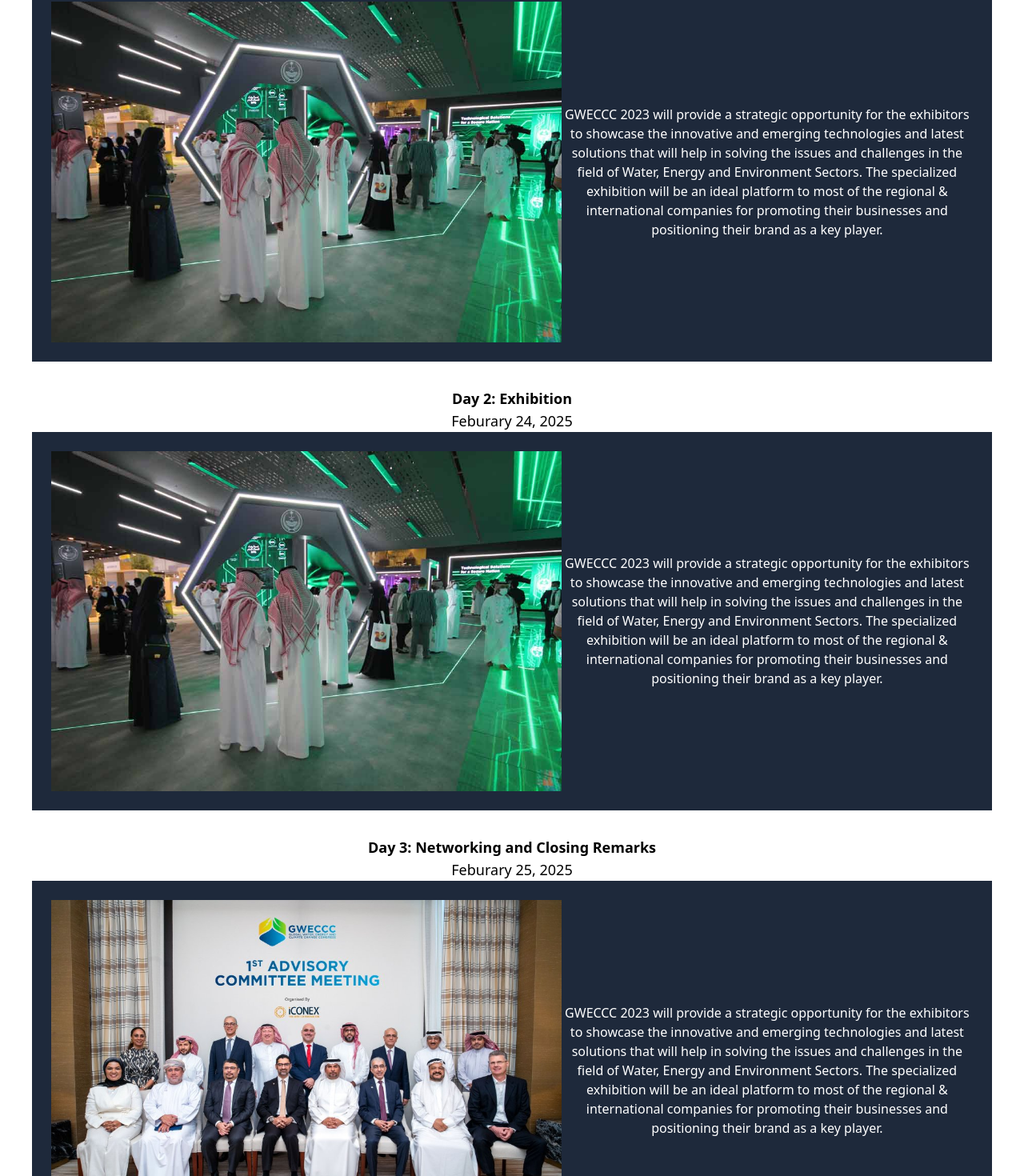
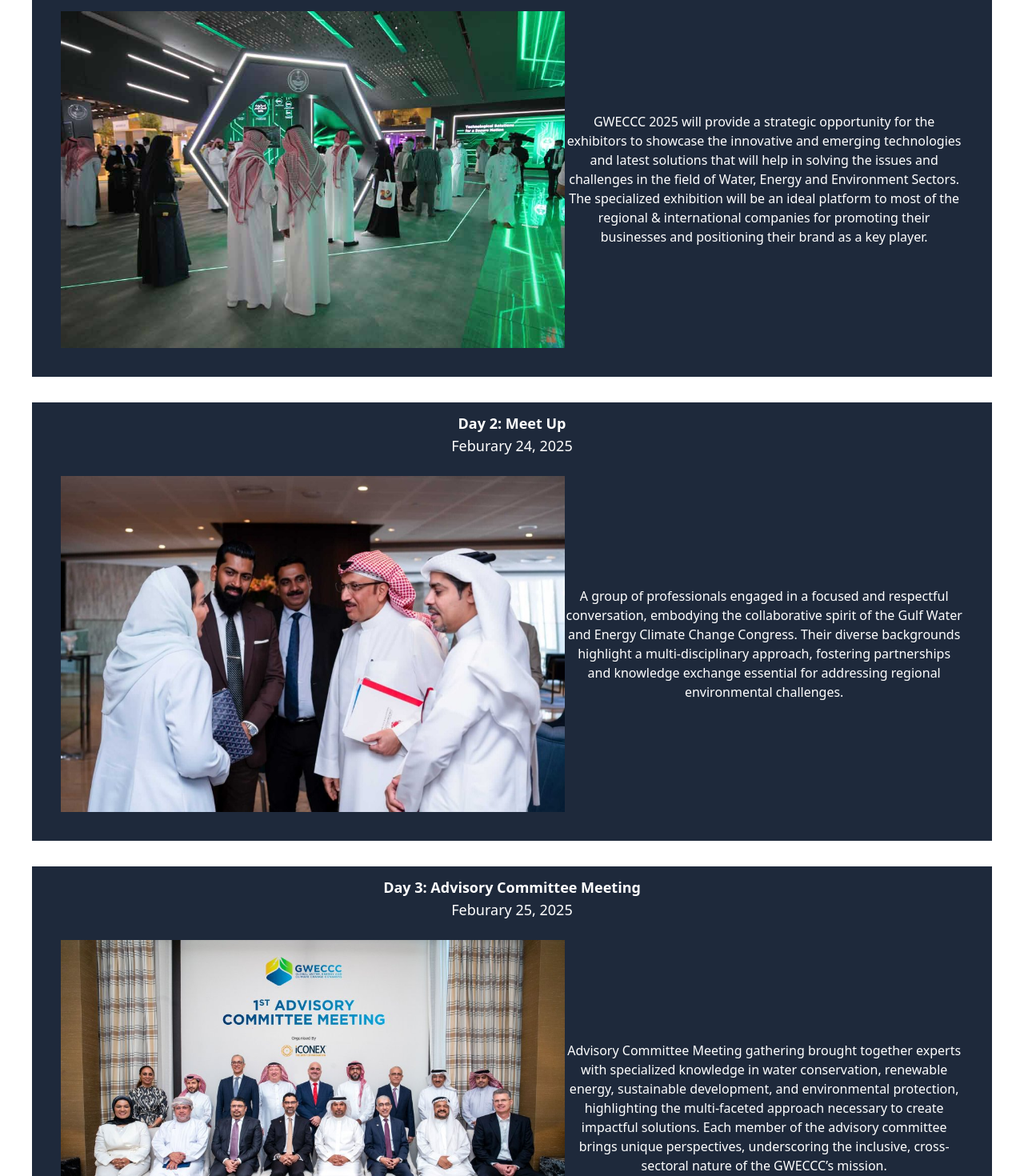
Before and after one commit to aditya90205/GWECCC_2024, a React (Create React App) app: page / in a window 1280 px wide. Shown: the part 5900-7370 px from the top of the page at 80% size. Built offline with nearby package versions, Linux system fonts and the light colour scheme.

Commit message:
Enhance Schedule component with updated event details and improved styling

```diff
--- a/src/components/Schedule.tsx
+++ b/src/components/Schedule.tsx
@@ -2,22 +2,23 @@
 import React from "react";
 import exhibition from "../assets/images/exhibitio.jpg";
 import event2 from "../assets/images/event2.jpg";
+import event1 from "../assets/images/event1.jpg";
 
 const Schedule: React.FC = () => {
   return (
     <section id="schedule" className="p-10 bg-white text-center">
       <h2 className="text-3xl font-bold mb-4">Event Schedule</h2>
       <div>
-        <div className="mb-8">
+        <div className="mb-8 bg-slate-800 text-white p-3">
           <h3 className="text-lg font-semibold">Day 1: Exhibition</h3>
           <p className="text-lg font-medium">Feburary 23, 2025</p>
           <div className="flex flex-col md:flex-row items-center justify-between bg-slate-800 w-[100%] m-auto p-6">
             <div>
               <img src={exhibition} alt="" className=" " />
             </div>
-            <div className="w-[70%] text-white">
+            <div className="w-[70%] text-white font-medium">
               <p>
-                GWECCC 2023 will provide a strategic opportunity for the
+                GWECCC 2025 will provide a strategic opportunity for the
                 exhibitors to showcase the innovative and emerging technologies
                 and latest solutions that will help in solving the issues and
                 challenges in the field of Water, Energy and Environment
@@ -28,42 +29,43 @@ const Schedule: React.FC = () => {
             </div>
           </div>
         </div>
-        <div className="mb-8">
-          <h3 className="text-lg font-semibold">Day 2: Exhibition</h3>
+        <div className="mb-8 bg-slate-800 text-white p-3">
+          <h3 className="text-lg font-semibold">Day 2: Meet Up</h3>
           <p className="text-lg font-medium">Feburary 24, 2025</p>
-          <div className="flex flex-col md:flex-row items-center justify-between bg-slate-800 w-[100%] m-auto p-6">
+          <div className="flex flex-col md:flex-row items-center justify-center w-[100%] m-auto p-6">
             <div>
-              <img src={exhibition} alt="" className=" " />
+              <img src={event1} alt="" className=" " />
             </div>
-            <div className="w-[70%] text-white">
+            <div className="w-[70%]  text-white font-medium md:w-[]">
               <p>
-                GWECCC 2023 will provide a strategic opportunity for the
-                exhibitors to showcase the innovative and emerging technologies
-                and latest solutions that will help in solving the issues and
-                challenges in the field of Water, Energy and Environment
-                Sectors. The specialized exhibition will be an ideal platform to
-                most of the regional & international companies for promoting
-                their businesses and positioning their brand as a key player.
+                A group of professionals engaged in a focused and respectful
+                conversation, embodying the collaborative spirit of the Gulf
+                Water and Energy Climate Change Congress. Their diverse
+                backgrounds highlight a multi-disciplinary approach, fostering
+                partnerships and knowledge exchange essential for addressing
+                regional environmental challenges.
               </p>
             </div>
           </div>
         </div>
-        <div className="mb-8">
-          <h3 className="text-lg font-semibold">Day 3: Networking and Closing Remarks</h3>
+        <div className="mb-8 bg-slate-800 text-white p-3">
+          <h3 className="text-lg font-semibold">
+            Day 3: Advisory Committee Meeting
+          </h3>
           <p className="text-lg font-medium">Feburary 25, 2025</p>
           <div className="flex flex-col md:flex-row items-center justify-between bg-slate-800 w-[100%] m-auto p-6">
             <div>
               <img src={event2} alt="" className="h-[50%]" />
             </div>
-            <div className="w-[70%] text-white">
+            <div className="w-[70%] text-white font-medium">
               <p>
-                GWECCC 2023 will provide a strategic opportunity for the
-                exhibitors to showcase the innovative and emerging technologies
-                and latest solutions that will help in solving the issues and
-                challenges in the field of Water, Energy and Environment
-                Sectors. The specialized exhibition will be an ideal platform to
-                most of the regional & international companies for promoting
-                their businesses and positioning their brand as a key player.
+                Advisory Committee Meeting gathering brought together experts
+                with specialized knowledge in water conservation, renewable
+                energy, sustainable development, and environmental protection,
+                highlighting the multi-faceted approach necessary to create
+                impactful solutions. Each member of the advisory committee
+                brings unique perspectives, underscoring the inclusive,
+                cross-sectoral nature of the GWECCC’s mission.
               </p>
             </div>
           </div>
```
